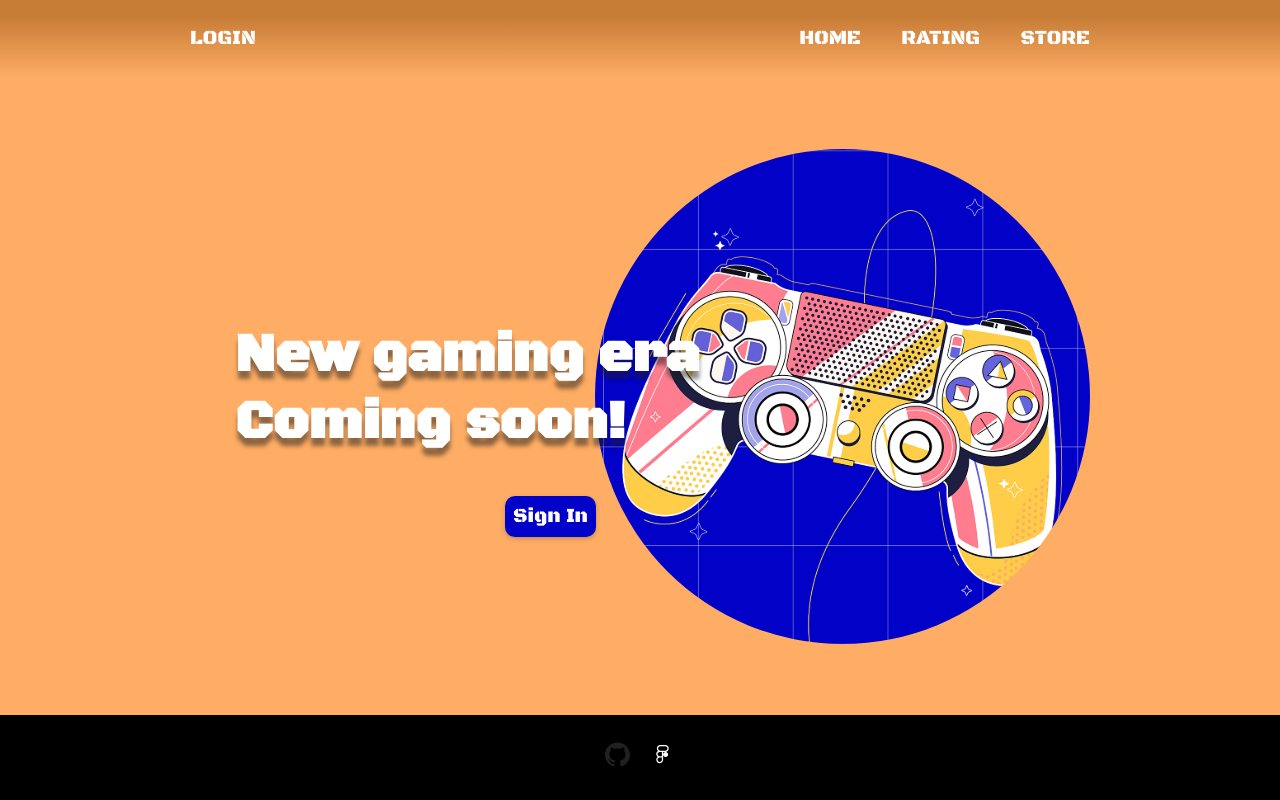
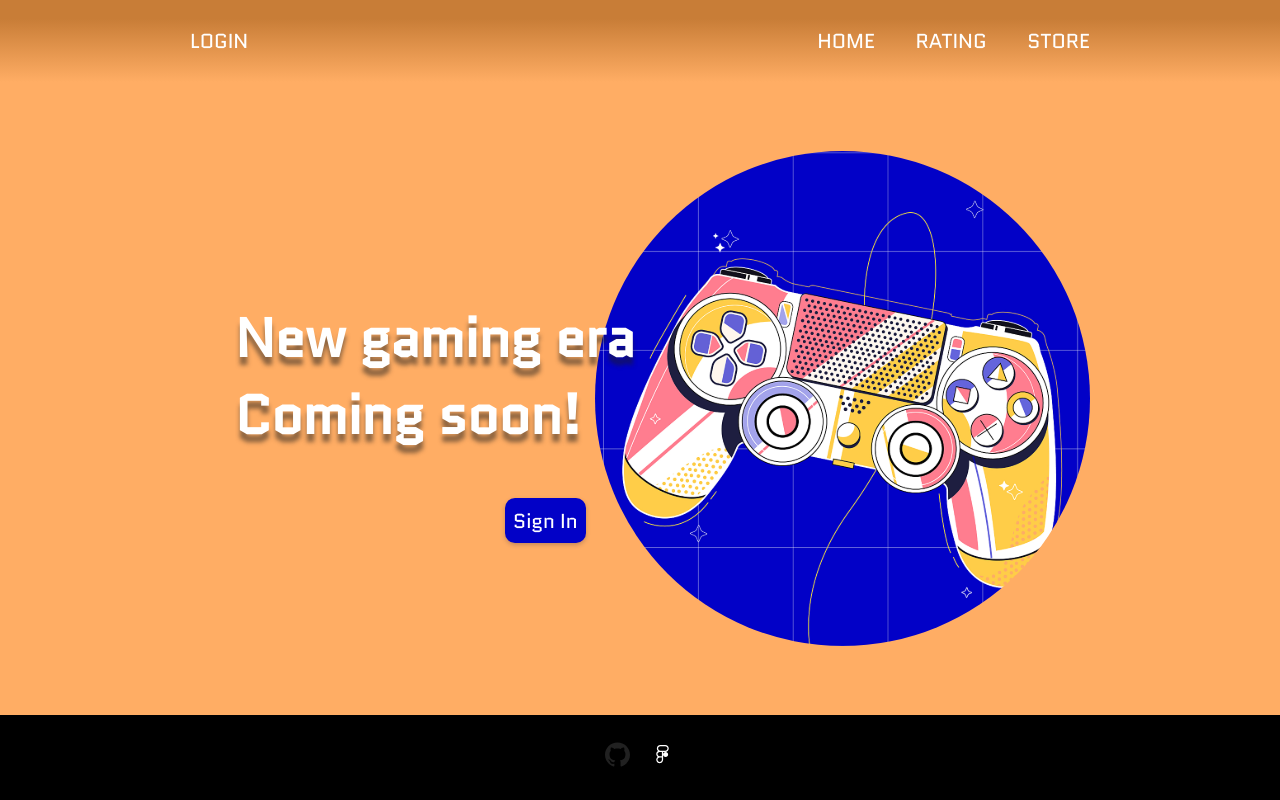
Before and after one commit to anna2506/MainSteam, a React (Create React App) app in the folder web/: page / in a window 1280 px wide. Built offline with nearby package versions, Linux system fonts and the light colour scheme.

Commit message:
added styles and font

```diff
--- a/web/public/index.html
+++ b/web/public/index.html
@@ -3,7 +3,7 @@
   <head>
     <meta charset="utf-8" />
     <link rel="icon" href="favicon.ico" />
-    <link href="https://fonts.googleapis.com/css2?family=Black+Ops+One&display=swap" rel="stylesheet">
+    <link href="https://fonts.googleapis.com/css2?family=Quantico&display=swap" rel="stylesheet">
     <meta name="viewport" content="width=device-width, initial-scale=1" />
     <meta name="theme-color" content="#000000" />
     <meta
--- a/web/src/App.jsx
+++ b/web/src/App.jsx
@@ -34,13 +34,13 @@ const GlobalStyle = createGlobalStyle`
         padding: 0;
     }
     html, body {
-        font-family: 'Black Ops One', cursive;
+        font-family: 'Quantico', sans-serif;
         font-size: 1.125rem;
         height: 100%;
     }
     button {
-        font-family: 'Black Ops One', cursive;
-        font-size: 1.125rem;
+        font-family: inherit;
+        font-size: inherit;
         outline: none;
         color: #fff;
     }
--- a/web/src/components/Library/styled.jsx
+++ b/web/src/components/Library/styled.jsx
@@ -9,6 +9,7 @@ export const Container = styled.div`
 export const CardsHeader = styled.p`
     font-size: 1.2rem;
     margin-bottom: 1.2em;
+    color: #fff;
 `;
 
 export const Card = styled.div`
@@ -31,9 +32,10 @@ export const Link = styled.a`
     text-decoration: none;
     &:hover, focus {
         color: #FFCD48;
+        cursor: pointer;
     }
 `;
 
 export const Title = styled.h3`
-
+    color: #fff;
 `;
--- a/web/src/components/Navbar/index.jsx
+++ b/web/src/components/Navbar/index.jsx
@@ -6,30 +6,33 @@ import * as userSelectors from '../../store/user/selector';
 import * as userActions from '../../store/user/actions';
 import useActions from '../../helpers/useActions';
 
-const Navbar = () => {
+const Navbar = ({bg = "linear-gradient(180deg, #C87D37 22.92%, #FFAD64 100%);",
+                linkColor = "#1d1d1d"}) => {
   const [modalOpen, setModalOpen] = useState(false);
   const isLoggedIn = useSelector((state) => userSelectors.isLoggedIn(state));
   const logOut = useActions(userActions.logout);
   return (
       <>
         <RegisterModal isOpen={modalOpen} onClose={() => setModalOpen(false)} />
-      <Styled.Header>
+        <Styled.Header bg={bg}>
           <Styled.Container>
             {isLoggedIn
                 ? (
-              <Styled.LoginButton onClick={logOut}>
+                    <Styled.LoginButton linkColor={linkColor} onClick={logOut}>
                       LOGOUT
                     </Styled.LoginButton>
                 )
                 : (
-              <Styled.LoginButton onClick={() => setModalOpen(true)}>
+                    <Styled.LoginButton linkColor={linkColor} onClick={() => setModalOpen(true)}>
                       LOGIN
                     </Styled.LoginButton>
                 )}
             <Styled.Ul>
-            <Styled.Li><Styled.StyledLink to="/">HOME</Styled.StyledLink></Styled.Li>
-            <Styled.Li><Styled.StyledLink to="/rating">RATING</Styled.StyledLink></Styled.Li>
-            <Styled.Li><Styled.StyledLink to="/store">STORE</Styled.StyledLink></Styled.Li>
+              <Styled.Li><Styled.StyledLink  linkColor={linkColor} to="/">HOME</Styled.StyledLink></Styled.Li>
+              <Styled.Li><Styled.StyledLink  linkColor={linkColor} to="/rating">RATING</Styled.StyledLink></Styled.Li>
+              <Styled.Li><Styled.StyledLink  linkColor={linkColor} to="/store">STORE</Styled.StyledLink></Styled.Li>
+              {!!isLoggedIn &&
+              <Styled.Li><Styled.StyledLink  linkColor={linkColor} to="/profile">PROFILE</Styled.StyledLink></Styled.Li>}
             </Styled.Ul>
           </Styled.Container>
         </Styled.Header>
--- a/web/src/components/Navbar/styled.jsx
+++ b/web/src/components/Navbar/styled.jsx
@@ -4,7 +4,7 @@ import { Link } from 'react-router-dom';
 export const Header = styled.header`
     background: #efefef;
     padding: 1.3em 0;
-    background: linear-gradient(180deg, #C87D37 22.92%, rgba(255, 173, 100, 0) 100%), #FFAD64;
+    background:  ${props => props.bg};
 `;
 
 export const Container = styled.div`
@@ -19,7 +19,7 @@ export const LoginButton = styled.button`
     border: 0;
     background: transparent;
     &:hover, focus {
-        color: #1d1d1d;
+        color: ${props => props.linkColor};
         cursor: pointer;
     }
 `;
@@ -39,6 +39,6 @@ export const StyledLink = styled(Link)`
     color: #fff;
     text-decoration: none;
     &:hover, focus {
-        color: #1d1d1d;
+        color: ${props => props.linkColor};
     }
 `;
--- a/web/src/pages/Game.jsx
+++ b/web/src/pages/Game.jsx
@@ -3,6 +3,7 @@ import styled from 'styled-components';
 import Layout from './Layout';
 import SnakeGameSvg from '../assets/snake-game.png';
 import Button from '../components/Button';
+import * as Styled from "../components/Navbar/styled";
 
 const Content = styled.div`
   display: flex;
@@ -25,7 +26,7 @@ const Description = styled.p`
 `;
 
 const Store = () => (
-  <Layout color="#8383e3">
+  <Layout color="#8383e3" bg="linear-gradient(180deg, #5156B0 22.92%, #8383E3 100%)" linkColor="#FFCD48">
     <Content>
       <img src={SnakeGameSvg} alt=" " />
       <Button name="Play" />
--- a/web/src/pages/Layout.jsx
+++ b/web/src/pages/Layout.jsx
@@ -11,10 +11,10 @@ const Background = styled.div`
   padding: 20px 0;
 `;
 
-function Layout({ children, color }) {
+function Layout({ children, color, bg, linkColor }) {
   return (
     <>
-      <Navbar />
+      <Navbar bg={bg} linkColor={linkColor}/>
       <Background color={color}>
         {children}
       </Background>
--- a/web/src/pages/MainPage/styled.jsx
+++ b/web/src/pages/MainPage/styled.jsx
@@ -9,11 +9,10 @@ export const Content = styled.div`
 export const Main = styled.main`
     flex: 1 0 auto;
     position: relative;
-    background: #FFAD64;
+    background-color: #FFAD64;
     width: 100%;
     display: flex;
     justify-content: center;
-    align-self: center;
 `;
 
 export const Container = styled.div`
@@ -29,7 +28,8 @@ export const Container = styled.div`
 export const Title = styled.h2`
    position: absolute;
    font-size: 3rem;
-   top: 35%;
+   font-weight: 700;
+   top: 30%;
    left: 45px;
    color: #FFFFFF;
    text-shadow: 0px 8px 4px rgba(29, 29, 29, 0.5);
--- a/web/src/pages/ProfilePage/ProfilePage.jsx
+++ b/web/src/pages/ProfilePage/ProfilePage.jsx
@@ -1,18 +1,22 @@
-import React from 'react';
+import React, {useState} from 'react';
 import * as Styled from './styled';
 import Library from '../../components/Library';
 import Navbar from '../../components/Navbar';
 import Footer from '../../components/Footer';
 import ProfileImage from '../../assets/ProfileImage.png';
 
-const ProfilePage = () => (
+const ProfilePage = () => {
+  const [isEditable, setIsEditable] = useState(false);
+
+  return (
       <Styled.Content>
-    <Navbar style={{ background: 'linear-gradient(180deg, #623AFB 0%, #0201C7 100%), #8383E3' }} />
+        <Navbar bg="linear-gradient(180deg, #623AFB 0%, #0201C7 100%);"
+                linkColor="#FFCD48"/>
         <Styled.MainContent>
           <Styled.Container>
             <Styled.Main>
               <Styled.ProfileMainContent>
-            <Styled.ProfileImage src={ProfileImage} />
+                <Styled.ProfileImage src={ProfileImage}/>
                 <Styled.ProfileDescription>
                   <Styled.Nickname>Nickname</Styled.Nickname>
                   <Styled.Description>Something...</Styled.Description>
@@ -20,11 +24,11 @@ const ProfilePage = () => (
               </Styled.ProfileMainContent>
               <Styled.ProfileExtraContent>
                 <Styled.Level>LEVEL 9</Styled.Level>
-            <Styled.EditProfile>Edit profile</Styled.EditProfile>
+                <Styled.EditProfile onClick={() => setIsEditable(true)}>Edit profile</Styled.EditProfile>
               </Styled.ProfileExtraContent>
             </Styled.Main>
             <Styled.Aside>
-          <Library />
+              <Library/>
               <Styled.ProfileExtraInfo>
                 <Styled.Status>ONLINE</Styled.Status>
                 <Styled.Info>GERMANY</Styled.Info>
@@ -34,8 +38,9 @@ const ProfilePage = () => (
             </Styled.Aside>
           </Styled.Container>
         </Styled.MainContent>
-    <Footer />
+        <Footer/>
       </Styled.Content>
-);
+  )
+};
 
 export default ProfilePage;
--- a/web/src/pages/ProfilePage/styled.jsx
+++ b/web/src/pages/ProfilePage/styled.jsx
@@ -67,19 +67,21 @@ export const ProfileDescription = styled.div`
 
 export const Nickname = styled.p`
     font-size: 1.4rem;
+    color: #fff;
 `;
 
 export const Description = styled.p`
     width: 55%;
-    border-bottom: 1px solid #FFCD48;
     overflow: hidden;
     text-overflow: ellipsis;
+    color: #fff;
 `;
 
 export const Level = styled.p`
     font-size: 1.4rem;
     text-align: right;
     margin-right: 0;
+    color: #fff;
 `;
 
 export const EditProfile = styled.button`
@@ -94,8 +96,10 @@ export const EditProfile = styled.button`
 export const Status = styled.p`
     font-size: 1.2rem;
     margin-bottom: 1.2em;
+    color: #fff;
 `;
 
 export const Info = styled.p`
     padding-bottom: 1em;
+    color: #fff;
 `;
--- a/web/src/pages/RatingPage/styled.jsx
+++ b/web/src/pages/RatingPage/styled.jsx
@@ -61,7 +61,7 @@ export const Country = styled.img`
 
 export const Nickname = styled.a`
     padding-right: 1em;
-    color: #fff;
+    color: #000;
     text-decoration: none;
     &:hover, focus {
         color: #1d1d1d;
--- a/web/src/pages/Store/index.jsx
+++ b/web/src/pages/Store/index.jsx
@@ -23,7 +23,7 @@ const WelcomeText = styled.p`
 `;
 
 const Store = () => (
-  <Layout color="#8383e3">
+  <Layout color="#8383e3" bg="linear-gradient(180deg, #5156B0 22.92%, #8383E3 100%)" linkColor="#FFCD48">
     <WelcomeText>
       {/* TODO: get username from state */}
       Hello, Username! Would you like to play some game today?
```
Lines whose indentation alone changed are shown as unchanged.
